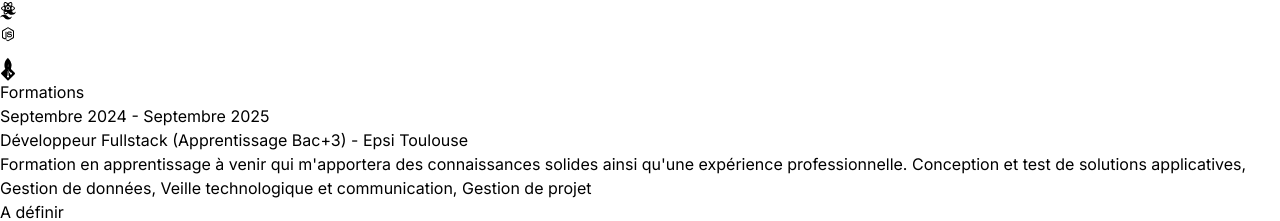
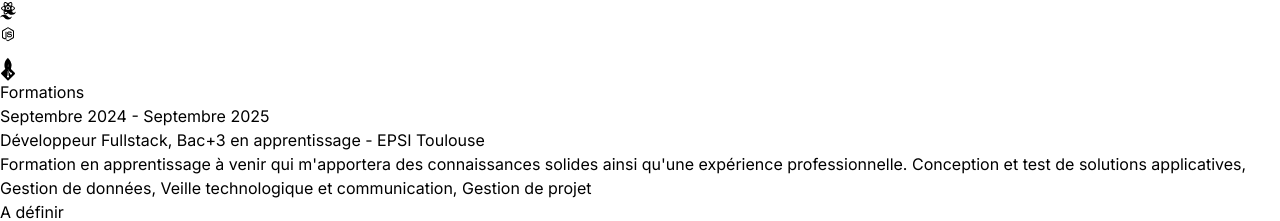
Before and after one commit to williamkosz/Portfolio_dev, a React (Vite) app: page / in a window 1280 px wide. Shown: the part 1958-2179 px from the top of the page. Built offline with nearby package versions, Linux system fonts and the light colour scheme.

Commit message:
correction EPSI Toulouse

```diff
--- a/src/constants/index.js
+++ b/src/constants/index.js
@@ -13,8 +13,8 @@ Je suis aujourd'hui en recherche d'une entreprise qui pourra m'accueillir dans l
 export const EXPERIENCES = [
   {
     year: "Septembre 2024 - Septembre 2025",
-    role : "Développeur Fullstack (Apprentissage Bac+3)",
-    company: "Epsi Toulouse",
+    role : "Développeur Fullstack, Bac+3 en apprentissage",
+    company: "EPSI Toulouse",
     description: "Formation en apprentissage à venir qui m'apportera des connaissances solides ainsi qu'une expérience professionnelle. Conception et test de solutions applicatives, Gestion de données, Veille technologique et communication, Gestion de projet ",
     technologies: ["A définir"]
   },
```
